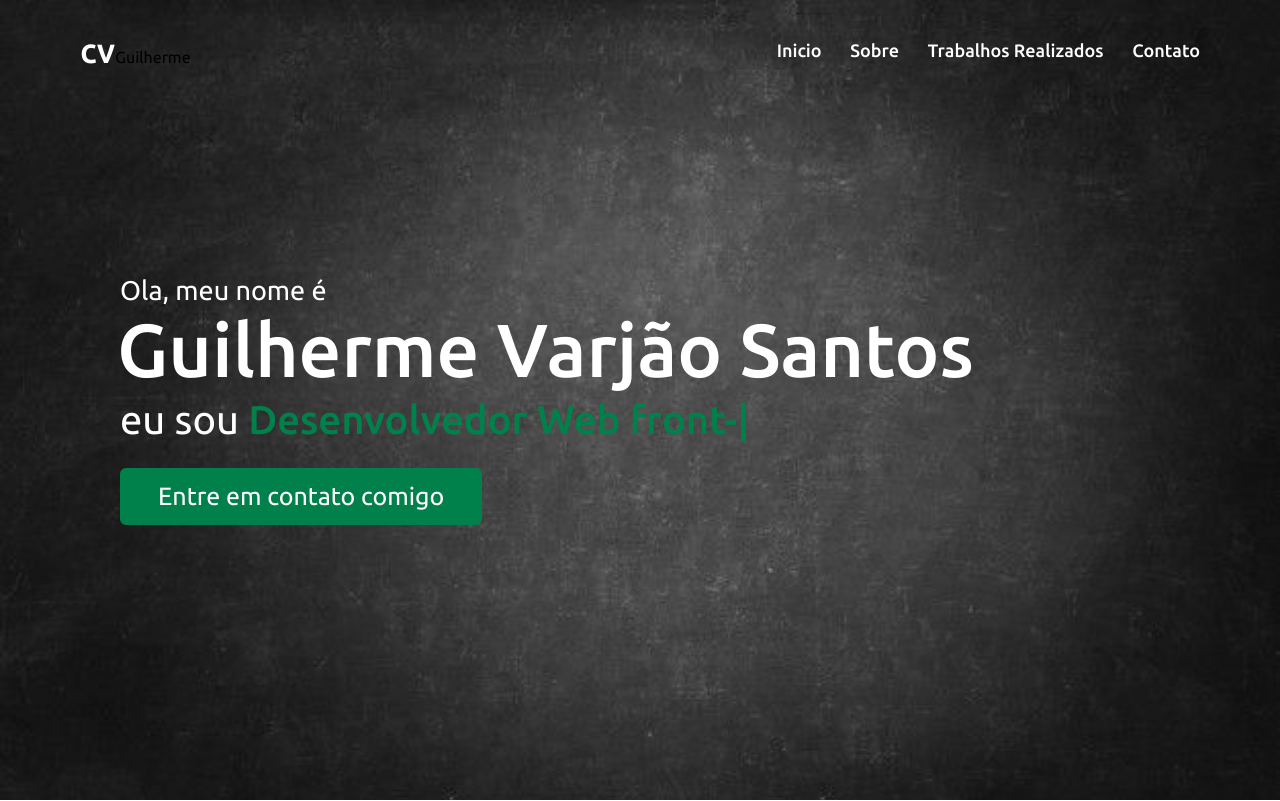
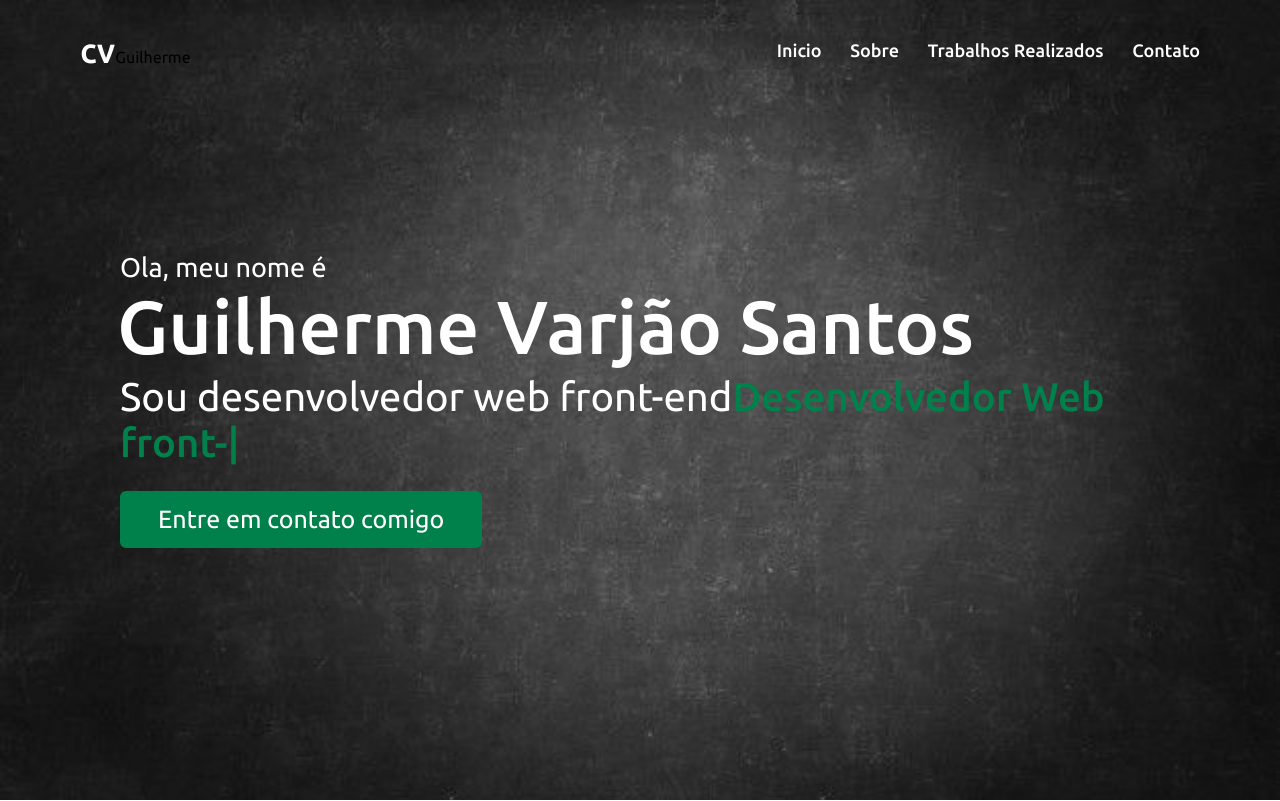
Before and after one commit to GVScode/Guilherme_ArquivosPessoais, a plain HTML site: page Portifólio/Portifólio01.html in a window 1280 px wide. Shown: the top 801 px of the page. Drawn offline with nearby package versions, Linux system fonts and the light colour scheme.

Commit message:
atualização sem o javascript htmlpreview

```diff
--- a/Portifólio/Portifólio01.html
+++ b/Portifólio/Portifólio01.html
@@ -33,7 +33,7 @@
             <div class="home-content">
                 <div class="text-1">Ola, meu nome é</div>
                 <div class="text-2">Guilherme Varjão Santos</div>
-                <div class="text-3">eu sou <span class="typing"></span></div>
+                <div class="text-3">Sou desenvolvedor web front-end<span class="typing"></span></div>
                 <a href="mailto:name@email.com">Entre em contato comigo</a>
             </div>
         </div>
```
